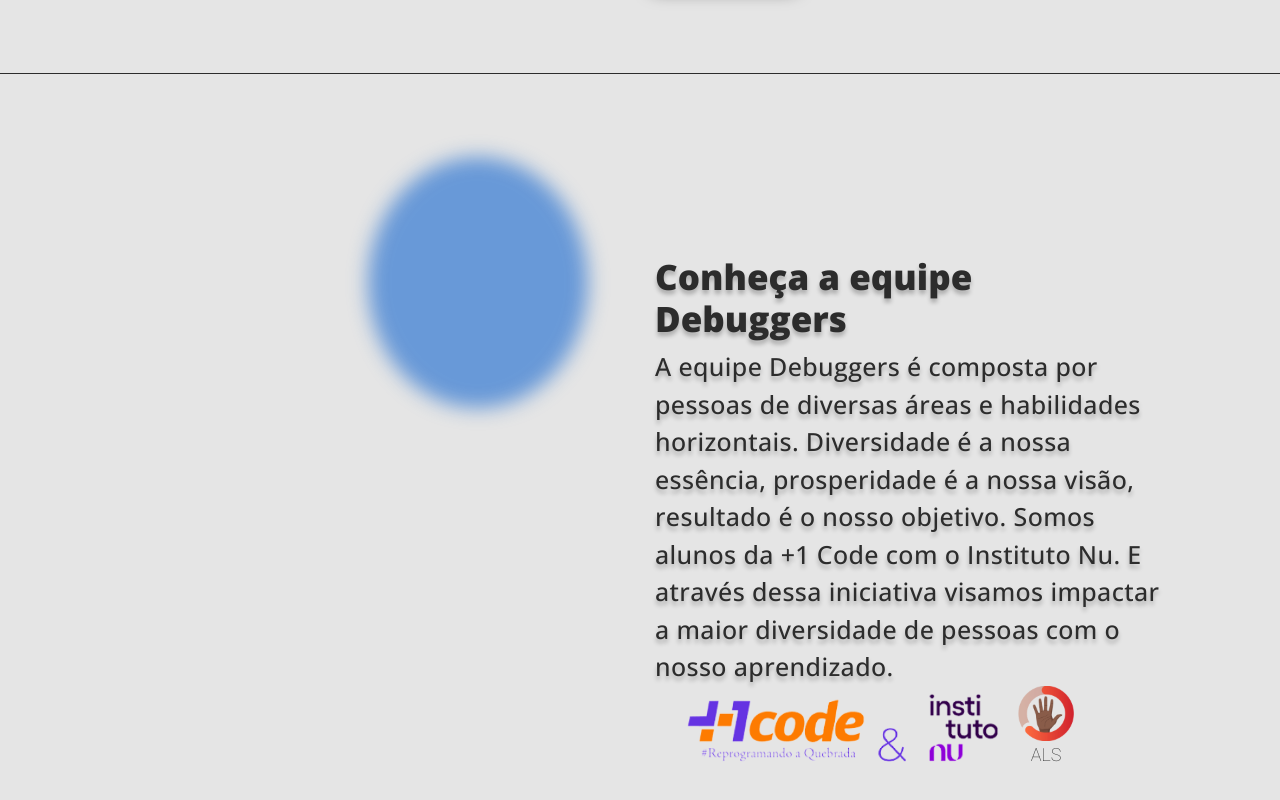
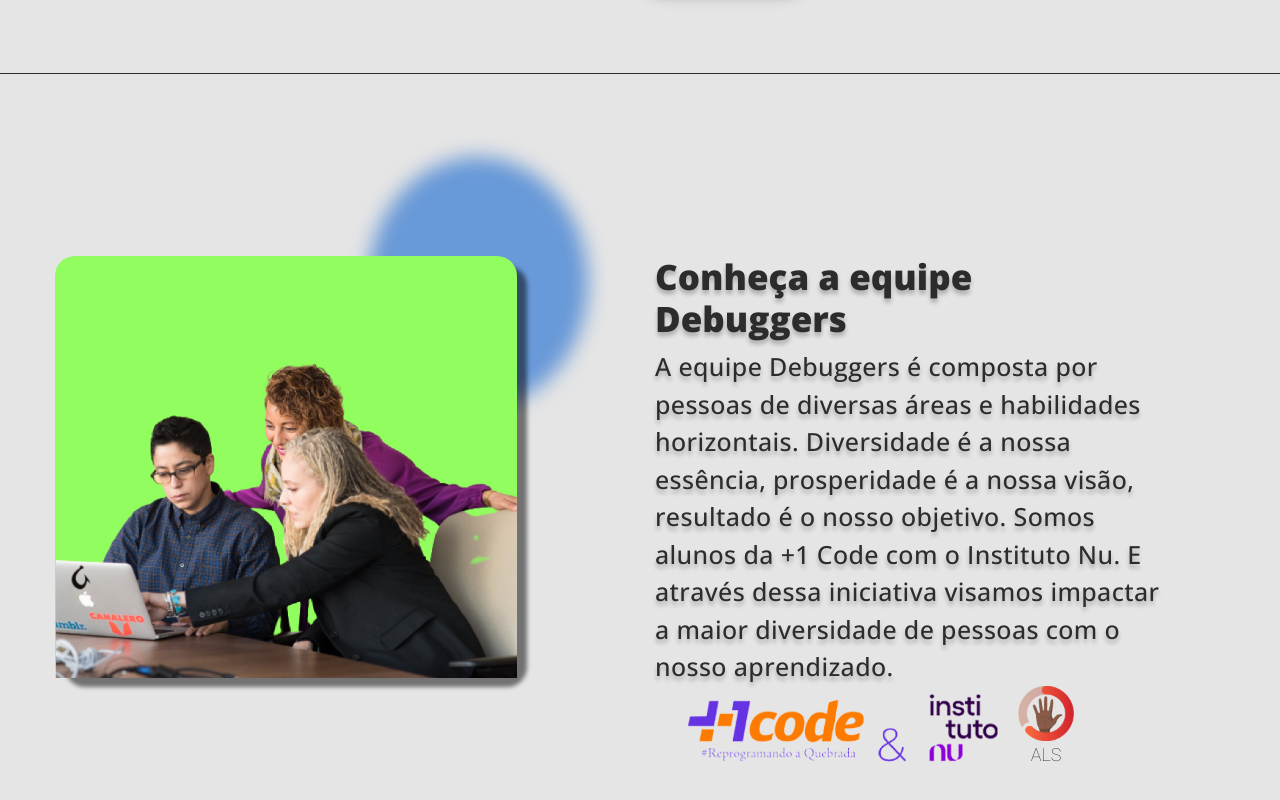
Before and after one commit to Allanpt/Mais1Code_Project_Landing_Page, a plain HTML site: page index.html in a window 1280 px wide. Shown: the part 1930-2730 px from the top of the page. Drawn offline with nearby package versions, Linux system fonts and the light colour scheme.

Commit message:
Inicio lado esquerdo 'meet-staff'

```diff
--- a/index.html
+++ b/index.html
@@ -212,12 +212,13 @@
         </section>
 
         <section id="meet-staff">
-            <span></span>
+            <span id="azul"></span>
             <div class="row">
-                <div class="col-md-6">
-
+                <div id="photo-of-them" class="col-sm-6">
+                    <span id="verde"></span>
+                    <img src="assets/photo-of-them.png" alt="fotos das pessoas da equipe" class="img-fluid">
                 </div>
-                <div id="meet-them" class="col-md-6">
+                <div id="meet-them" class="col-sm-6">
                     <h2>Conheça a equipe Debuggers</h2>
                     <p>A equipe Debuggers é composta por pessoas de diversas áreas e habilidades horizontais. Diversidade é a nossa essência, prosperidade é a nossa visão, resultado é o nosso objetivo. Somos alunos da +1 Code com o Instituto Nu. E através dessa iniciativa visamos impactar a maior diversidade de pessoas com o nosso aprendizado.</p>
                     <div id="logos" class="dp-flex justify-content-center">
--- a/style.css
+++ b/style.css
@@ -252,7 +252,7 @@ div.azul{
     border-top: 1px solid #2C2C2C;
     margin-bottom: 300px;
 }
-#meet-staff span {
+#meet-staff span#azul {
     position: absolute;
     left: 368px;
     top: 83px;
@@ -266,6 +266,26 @@ div.azul{
     margin-top: 182px;
     margin-left: 15px;
     margin-right: 15px;
+}
+#meet-staff span#verde{
+    position: absolute;
+    width: 461.912px;
+    height: 421px;
+    border-radius: 20px;
+    background: #92FD5F;
+    box-shadow: 10px 10px 4px rgba(0, 0, 0, 0.50);
+}
+#meet-staff div#photo-of-them{
+    display: flex;
+    justify-content: center;
+    position: relative;
+    padding-left: 40px;
+}
+#meet-staff div#photo-of-them img{
+    position: relative;
+    min-width: 461.912px;
+    height: 357.297px;
+    margin-top: 64px;
 }
 #meet-staff #meet-them {
     padding-right: 100px;
@@ -337,6 +357,9 @@ div.azul{
         -ms-flex: 0 0 41.666667%;
         flex: 0 0 41.666667%;
         max-width: 41.666667%;
+    }
+    #meet-staff div#photo-of-them {
+        justify-content: center;
     }
 }
 @media (max-width: 499px){
@@ -645,6 +668,12 @@ div.azul{
         margin-bottom: 90px;
         position: relative;
     }
+    #meet-staff div#photo-of-them {
+        display: flex;
+        justify-content: flex-start;
+        position: relative;
+        padding-left: 40px;
+    }
 }
 @media (min-width: 1200px){
 
```
Also changed, not shown: assets/photo-of-them.png (added).
